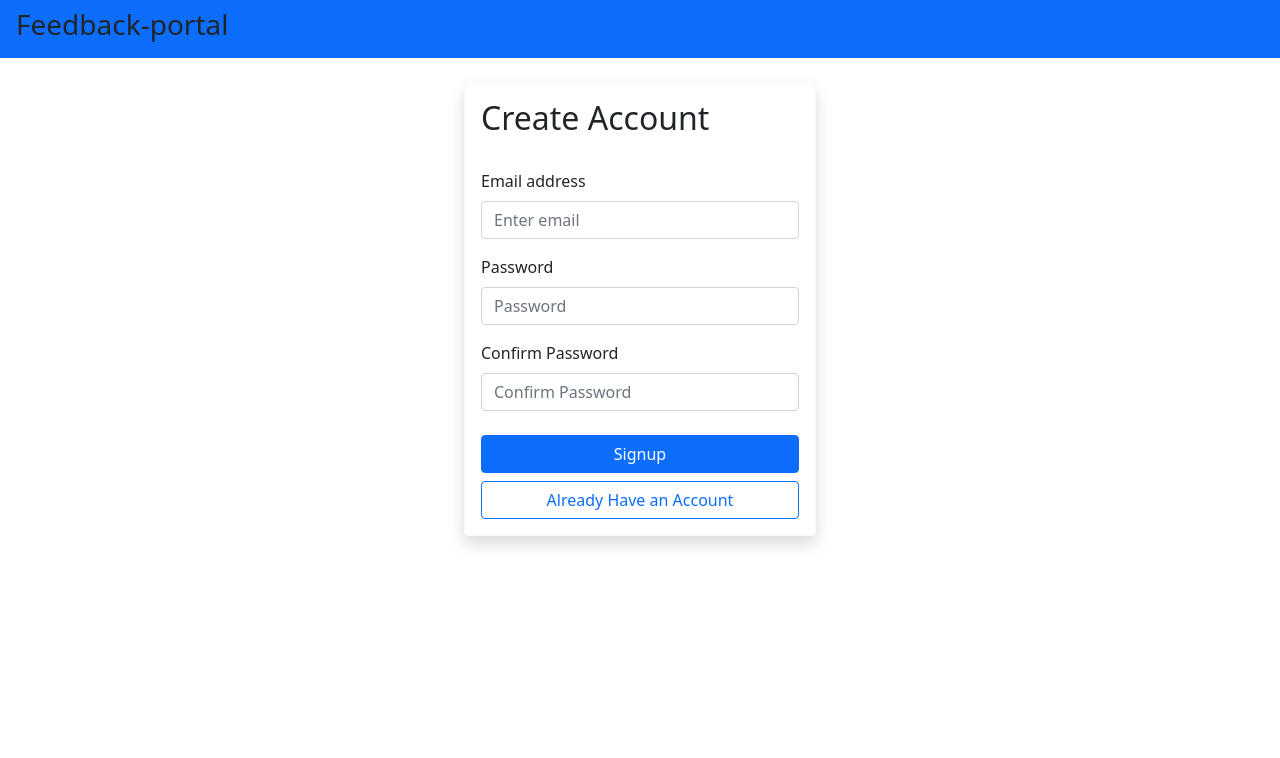
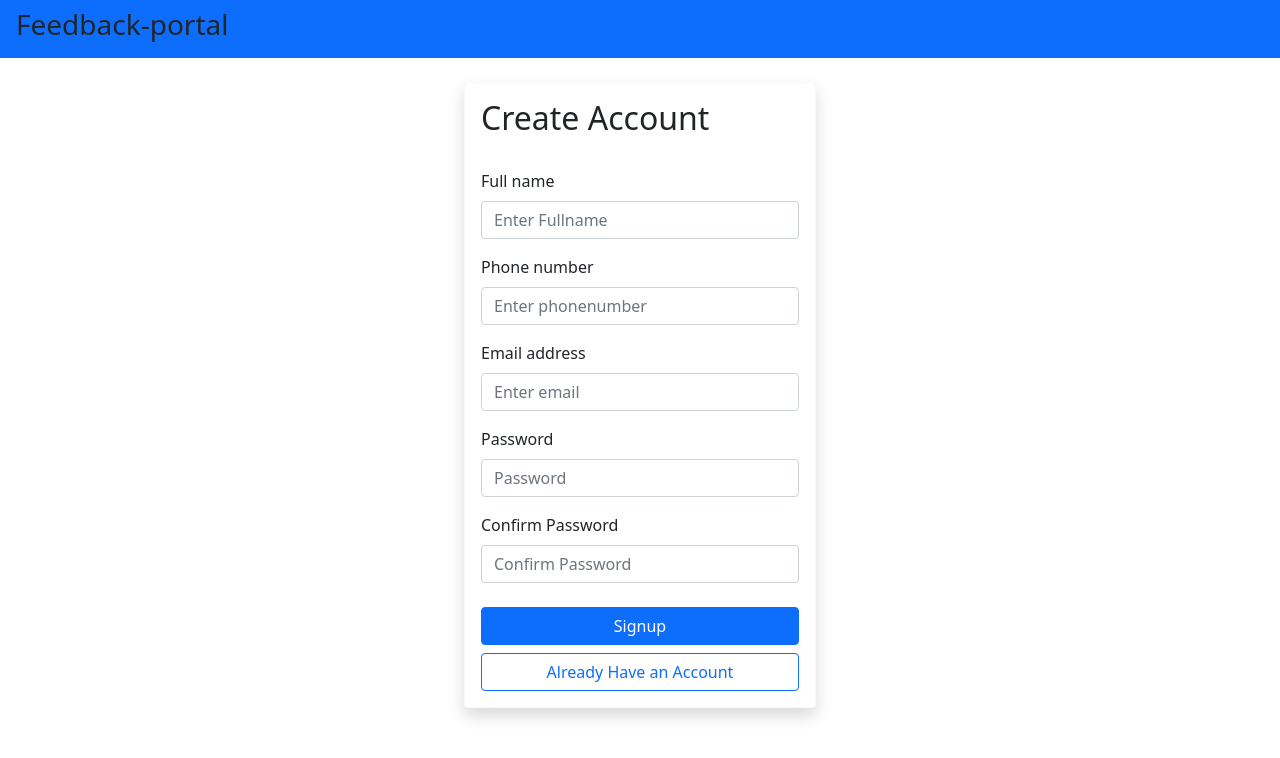
Before and after one commit to dev-udhayakumar/feedback-portal, a React (Create React App) app: page /Signup in a window 1280 px wide. Shown: the top 758 px of the page. Built offline with nearby package versions, Linux system fonts and the light colour scheme.

Commit message:
added name

```diff
--- a/src/pages/home.js
+++ b/src/pages/home.js
@@ -5,6 +5,8 @@ import { useHistory } from "react-router-dom";
 
 function Home(){
     const history = useHistory();
+    const auth = getAuth();
+    const user = auth.currentUser;
     function signout(){
         const auth = getAuth();
         signOut(auth).then(() => {
@@ -27,7 +29,7 @@ function Home(){
             </Container>
         </div><div>
             <center>
-                <h1 >u r logged in successfully</h1>
+                <h1 ><h1>Hii</h1> <h1>{user && user.displayName}</h1>you are logged in successfully</h1>
                 </center>
             </div></>
 
--- a/src/pages/signup.js
+++ b/src/pages/signup.js
@@ -1,11 +1,13 @@
 import React from "react";
 import { useState } from "react";
-import { getAuth, createUserWithEmailAndPassword } from "firebase/auth";
+import { getAuth, createUserWithEmailAndPassword, updateProfile } from "firebase/auth";
 import { useHistory } from "react-router-dom";
 
 const Signup = () =>{
     const [email,setemail] = useState('');
     const [password,setpassword] = useState('');
+    const [name ,setname] = useState('');
+    const [number,setnumber] = useState('');
     const [ loading, setLoading ] = useState(false);
     const history = useHistory();
     function signin(){
@@ -14,6 +16,8 @@ const Signup = () =>{
         createUserWithEmailAndPassword(auth, email, password)
         .then((userCredential) => {
             // Signed in
+            updateProfile(auth.currentUser, { displayName: name });
+            updateProfile(auth.currentUser, { phoneNumber:number });
             const user = userCredential.user;
             console.log(user);
             history.push("/Login");
@@ -41,6 +45,14 @@ const Signup = () =>{
             <h2 className="card-title m-3">Create Account</h2>
             <div className="card-body">
             <div className="mb-3">
+                <label className="form-label">Full name</label>
+                <input type="text" className="form-control" Value={name} onInput={e => setname(e.target.value)} placeholder="Enter Fullname"  />
+            </div>
+            <div className="mb-3">
+                <label className="form-label">Phone number</label>
+                <input type="number" className="form-control" Value={number} onInput={e => setnumber(e.target.value)} placeholder="Enter phonenumber"  />
+            </div>
+            <div className="mb-3">
                 <label className="form-label">Email address</label>
                 <input type="email" className="form-control" Value={email} onInput={e => setemail(e.target.value)} placeholder="Enter email"  />
             </div>
```
